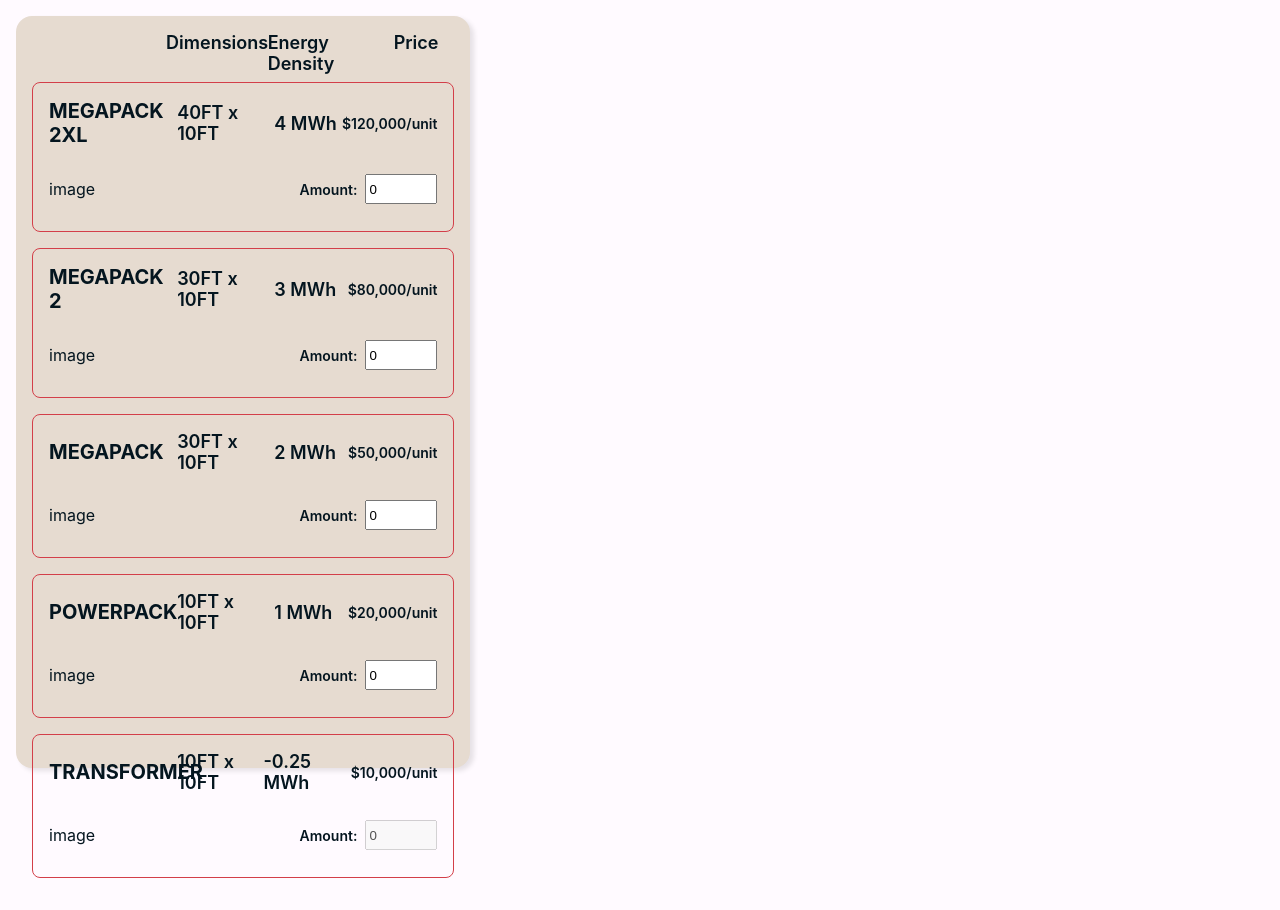
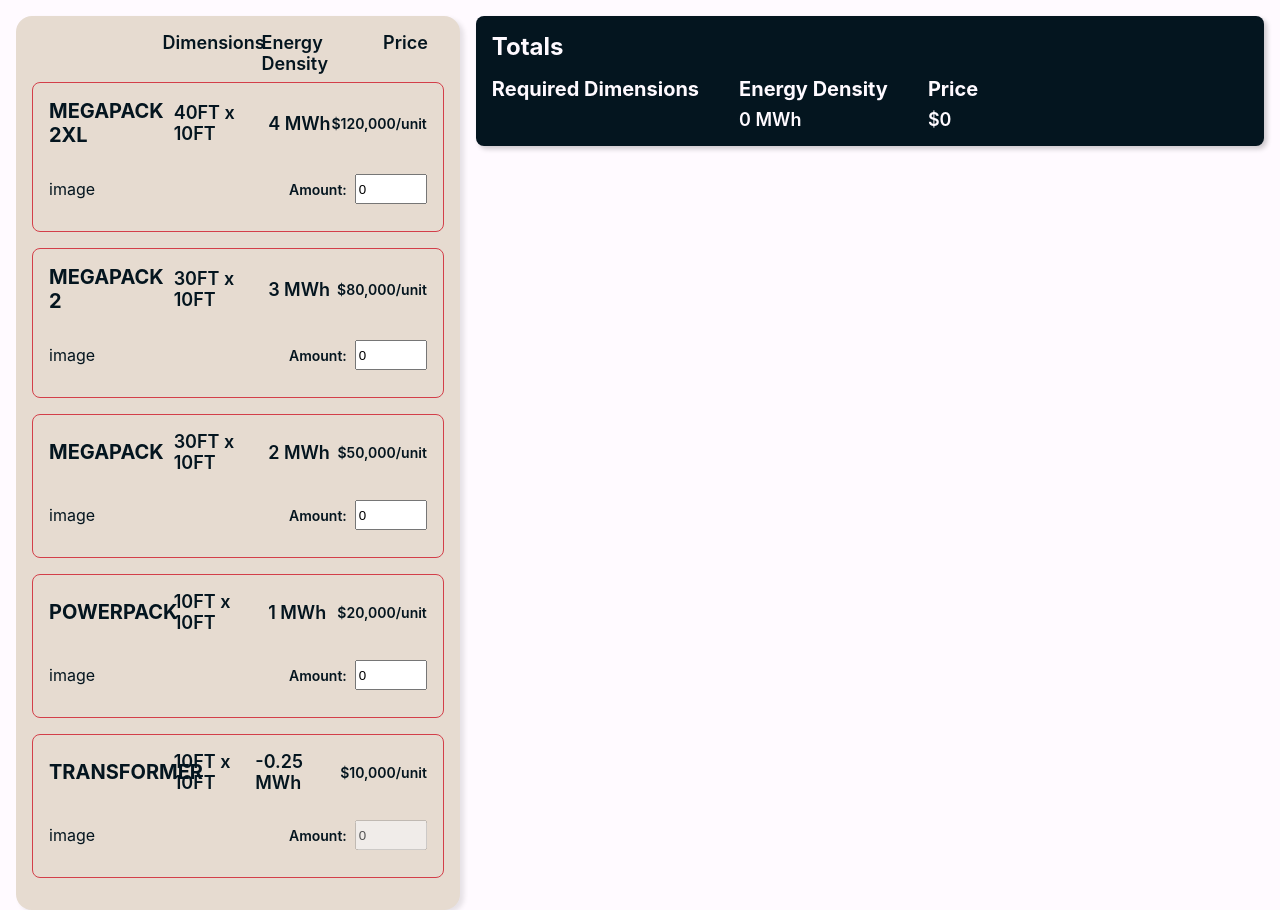
Before and after one commit to aw2934/tesla-takehome, a React (Create React App) app: page / in a window 1280 px wide. Before the commit the page ends 878 px from the top, so only its background shows below. Built offline with nearby package versions, Linux system fonts and the light colour scheme; the HTML template or start-up script is replaced by a standard one.

Commit message:
totals banner

```diff
--- a/src/App.css
+++ b/src/App.css
@@ -1,15 +1,19 @@
 .app {
   display: flex;
+  margin: 16px 16px 0;
 }
 
 .form {
   background-color: var(--background-secondary);
-  height: 90vh;
   width: 33%;
   padding: 16px;
-  margin: 16px;
+  margin-right: 16px;
   border-radius: 16px;
   box-shadow: 4px 3px 5px rgba(0, 0, 0, 0.1);
   position: sticky;
   top: 16px;
 }
+
+.preview {
+  flex: 1;
+}
--- a/src/App.tsx
+++ b/src/App.tsx
@@ -2,6 +2,7 @@
 import './App.css';
 import { formData } from './formData';
 import { BatteryForm } from './BatteryForm';
+import { OrderTotals } from './OrderTotals';
 
 const App: React.FC = () => {
   const [order, setOrder] = useState(formData);
@@ -12,7 +13,9 @@
         <BatteryForm order={order} setOrder={setOrder} />
       </div>
       <div className="preview">
-
+        {/* top: totals */}
+        {/* bottom: layout */}
+        <OrderTotals order={order} />
       </div>
     </div>
   );
--- /dev/null
+++ b/src/OrderTotals/OrderTotals.css
@@ -0,0 +1,17 @@
+.order-totals {
+  padding: 16px;
+  background-color: var(--primary);
+  color: var(--background-primary);
+  flex: 1;
+  border-radius: 8px;
+  box-shadow: 3px 3px 5px rgba(0, 0, 0, 0.2);
+}
+
+.totals-data {
+  display: flex;
+  margin-top: 16px;
+}
+
+.totals-block {
+  margin-right: 40px;
+}
--- /dev/null
+++ b/src/OrderTotals/OrderTotals.tsx
@@ -0,0 +1,37 @@
+import React from 'react';
+import './OrderTotals.css'
+import Text from '../Text';
+import { FormData } from '../types';
+import { aggregateTotals } from './utils';
+
+interface Props {
+  order: FormData;
+}
+
+export interface TotalsBlockProps {
+  label: string;
+  value: string | number;
+}
+
+const OrderTotals: React.FC<Props> = ({ order }) => {
+  const totals = aggregateTotals(order);
+  return (
+    <div className="order-totals">
+      <Text variant="h1">Totals</Text>
+      <div className="totals-data">
+        {totals.map(({ label, value }) => (
+          <TotalsBlock label={label} value={value} key={label} />
+        ))}
+      </div>
+    </div>
+  );
+};
+
+const TotalsBlock: React.FC<TotalsBlockProps> = ({ label, value }) => (
+  <div className="totals-block">
+    <Text variant="h2" style={{ marginBottom: 8 }}>{label}</Text>
+    <Text variant="h3">{value}</Text>
+  </div>
+)
+
+export default OrderTotals;
--- /dev/null
+++ b/src/OrderTotals/index.ts
@@ -0,0 +1 @@
+export { default as OrderTotals } from './OrderTotals';
--- /dev/null
+++ b/src/OrderTotals/utils.ts
@@ -0,0 +1,31 @@
+import { formatCurrency } from '../BatteryForm/utils';
+import { FormData } from '../types';
+import { TotalsBlockProps } from './OrderTotals';
+
+export const aggregateTotals = (data: FormData): TotalsBlockProps[] => {
+  const aggregates = Object.values(data).reduce((acc, { width, energy, cost, amount }) => {
+    acc.width += width * amount;
+    acc.energy += energy * amount;
+    acc.price += cost * amount;
+    return acc;
+  }, {
+    width: 0,
+    energy: 0,
+    price: 0,
+  })
+
+  return [
+    {
+      label: 'Required Dimensions',
+      value: '',
+    },
+    {
+      label: 'Energy Density',
+      value: `${aggregates.energy} MWh`,
+    },
+    {
+      label: 'Price',
+      value: formatCurrency(aggregates.price),
+    },
+  ];
+}
--- a/src/Text.tsx
+++ b/src/Text.tsx
@@ -3,7 +3,7 @@
 type Variant = 'body1' | 'body2' | 'h1' | 'h2' | 'h3';
 
 interface Props {
-  children: string;
+  children: string | number;
   variant?: Variant;
   style?: React.CSSProperties;
 }
```
